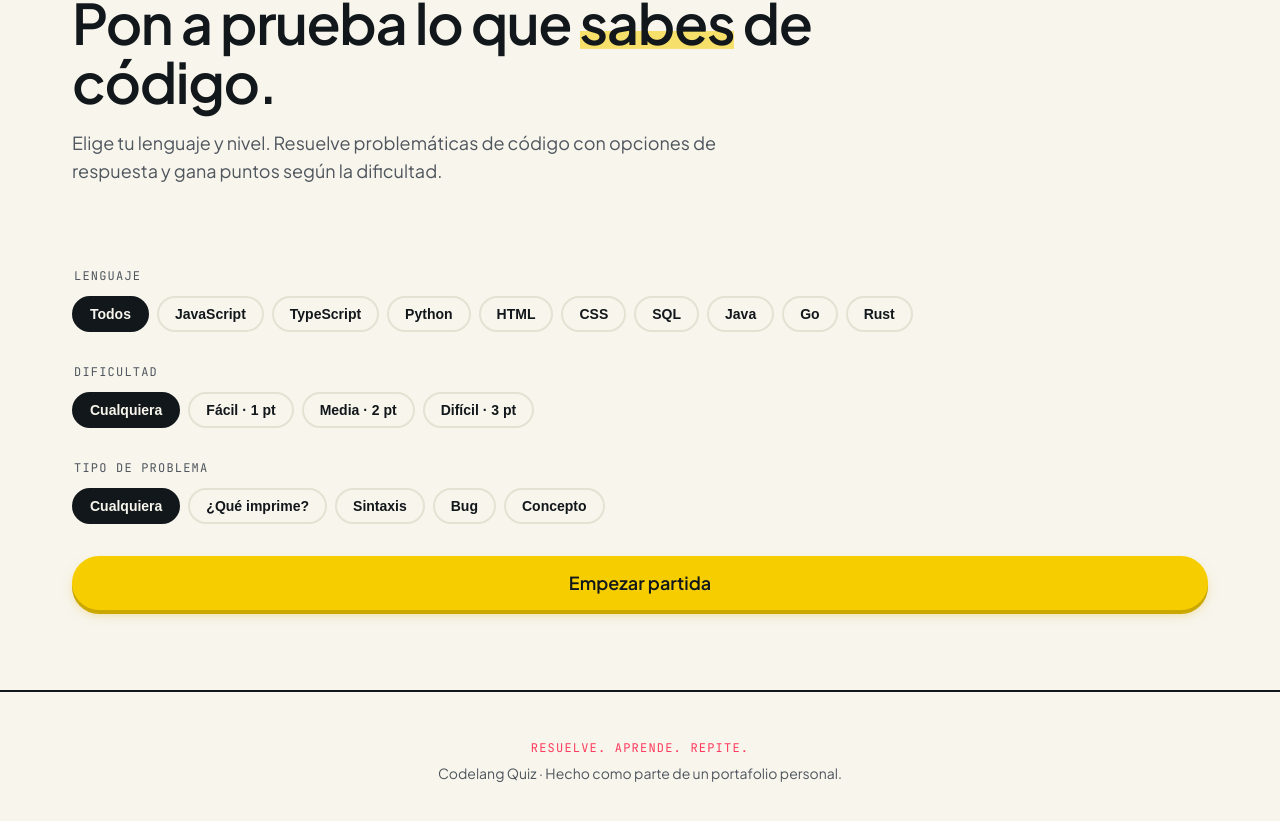
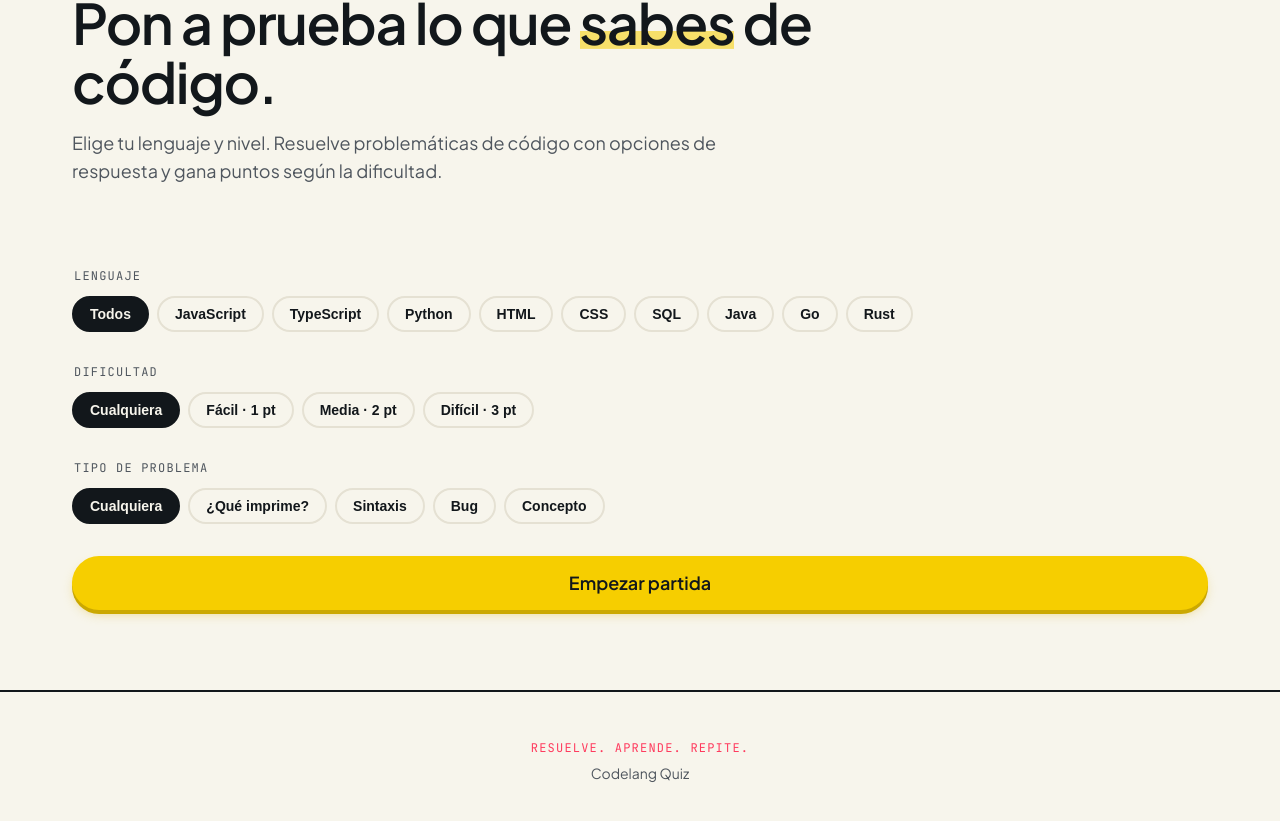
Before and after one commit to jeironpro/codelang-quiz, a React (Vite) app: page / in a window 1280 px wide. Shown: the part 177-998 px from the top of the page. Built offline with nearby package versions, Linux system fonts and the light colour scheme.

Commit message:
bugfix/footer: quita texto de portafolio del pie (#6)
Co-authored-by: jeironpro <jeironpro@users.noreply.github.com>

```diff
--- a/src/components/layout/Footer.jsx
+++ b/src/components/layout/Footer.jsx
@@ -1,9 +1,9 @@
-// Pie de pagina con el texto de marca (arquetipo Ft8 marquee).
+// Pie de pagina con la linea de marca (arquetipo Ft8 marquee).
 export default function Footer() {
   return (
     <footer className="footer" aria-label="Pie de pagina">
       <p className="footer__tagline mono-label">Resuelve. Aprende. Repite.</p>
-      <p className="footer__copy">Codelang Quiz · Hecho como parte de un portafolio personal.</p>
+      <p className="footer__copy">Codelang Quiz</p>
     </footer>
   );
 }
```
